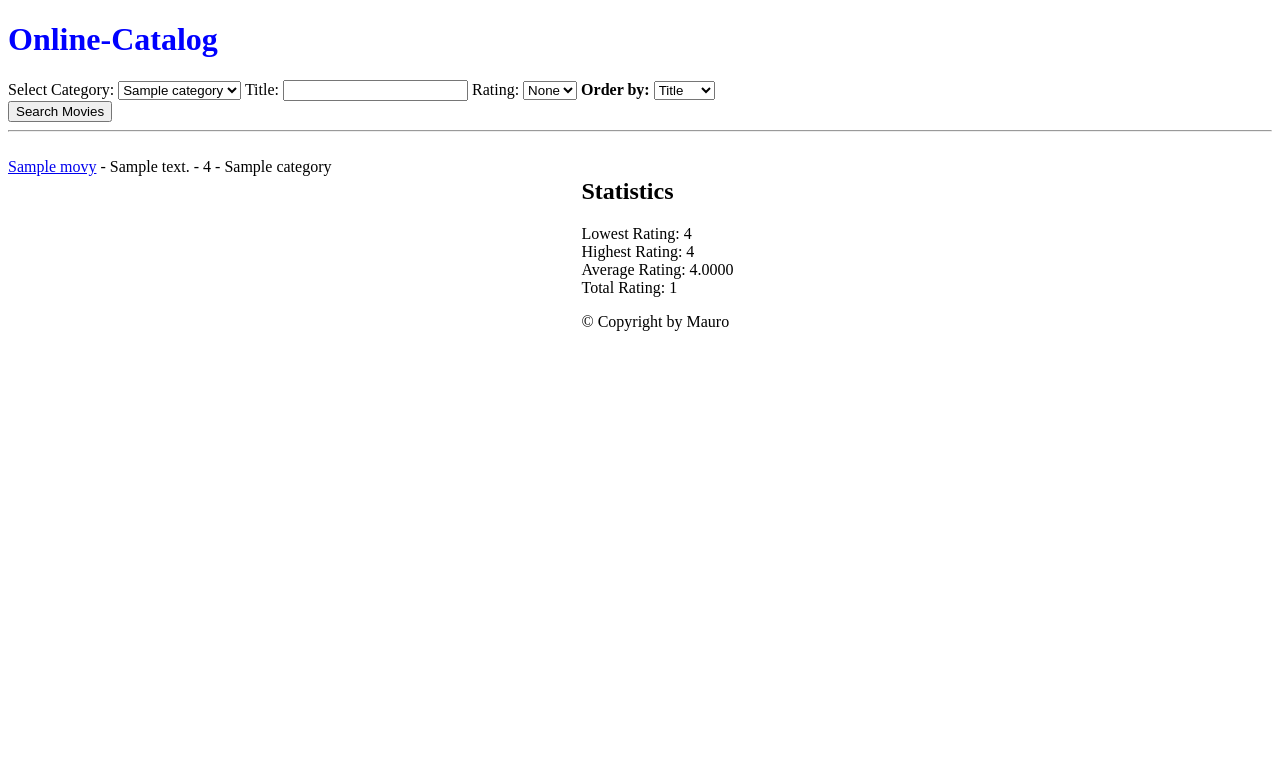
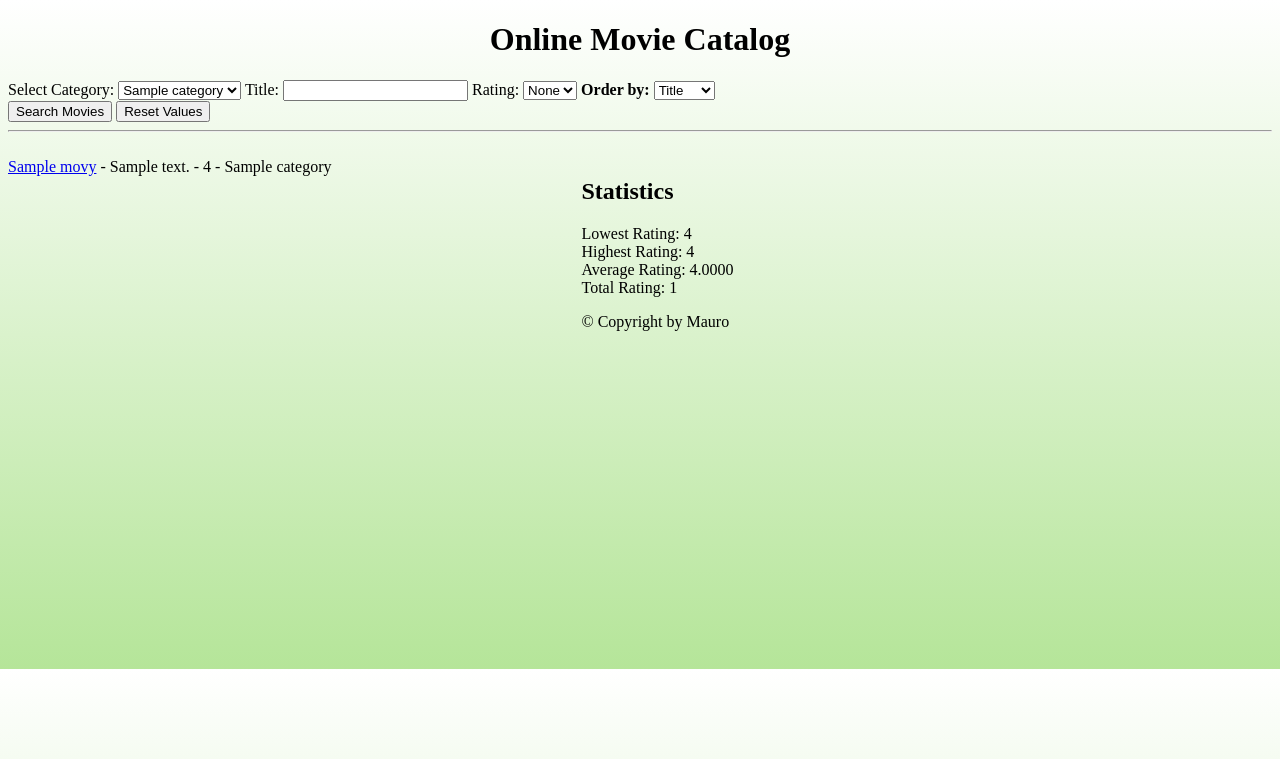
Before and after one commit to joshuaskling/online-catalog, a PHP site: page /?title=1 in a window 1280 px wide. Shown: the top 759 px of the page. Run offline with PHP 8.4, Linux system fonts and the light colour scheme; tables that the repository leaves empty or names only in its code hold one stand-in row (values such as "Sample post").

Commit message:
added styling

```diff
--- a/css/styles.css
+++ b/css/styles.css
@@ -1,3 +1,17 @@
 h1 {
-	color:blue;
+	/*color:blue;*/
+	text-align: center;
 }
+
+body {
+min-height: 40em;
+
+background: #ffffff;
+background: -moz-linear-gradient(top,  #ffffff 0%, #b5e599 100%);
+background: -webkit-gradient(linear, left top, left bottom, color-stop(0%,#ffffff), color-stop(100%,#b5e599));
+background: -webkit-linear-gradient(top,  #ffffff 0%,#b5e599 100%);
+background: -o-linear-gradient(top,  #ffffff 0%,#b5e599 100%);
+background: -ms-linear-gradient(top,  #ffffff 0%,#b5e599 100%);
+background: linear-gradient(to bottom,  #ffffff 0%,#b5e599 100%);
+filter: progid:DXImageTransform.Microsoft.gradient( startColorstr='#ffffff', endColorstr='#b5e599',GradientType=0 );
+}
--- a/index.php
+++ b/index.php
@@ -30,10 +30,20 @@ function displayAllMovies(){
 
 function filterProucts(){
 global $conn;
+
+//reset values
+if (isset($_GET['reset'])){
+	unset($_GET['searchForm']);
+	unset($_GET['categoryId']);
+	unset($_GET['title']);
+	unset($_GET['rating']);
+	unset($_GET['orderBy']);
+}
+
 if(isset($_GET['searchForm'])){  //user submitte the filter form
 
 	$categoryId = $_GET['categoryId'];
-//This is the WRONG way to create quaries because it allows SQL injections
+	//This is the WRONG way to create quaries because it allows SQL injections
 	/*
 	$sql = "SELECT productName, price
 			FROM oe_product
@@ -118,7 +128,7 @@ function getStatistics(){
 <body>
   <div>
     <header>
-      <h1>Online-Catalog</h1>
+      <h1>Online Movie Catalog</h1>
     </header>
 
     <div>
@@ -161,6 +171,7 @@ function getStatistics(){
 		</select>
 		<br />
 		<input type="submit" value="Search Movies" name="searchForm" />
+		<input type="submit" value="Reset Values" name="reset" />
 		</form>
 
 		<hr> <br />
```
